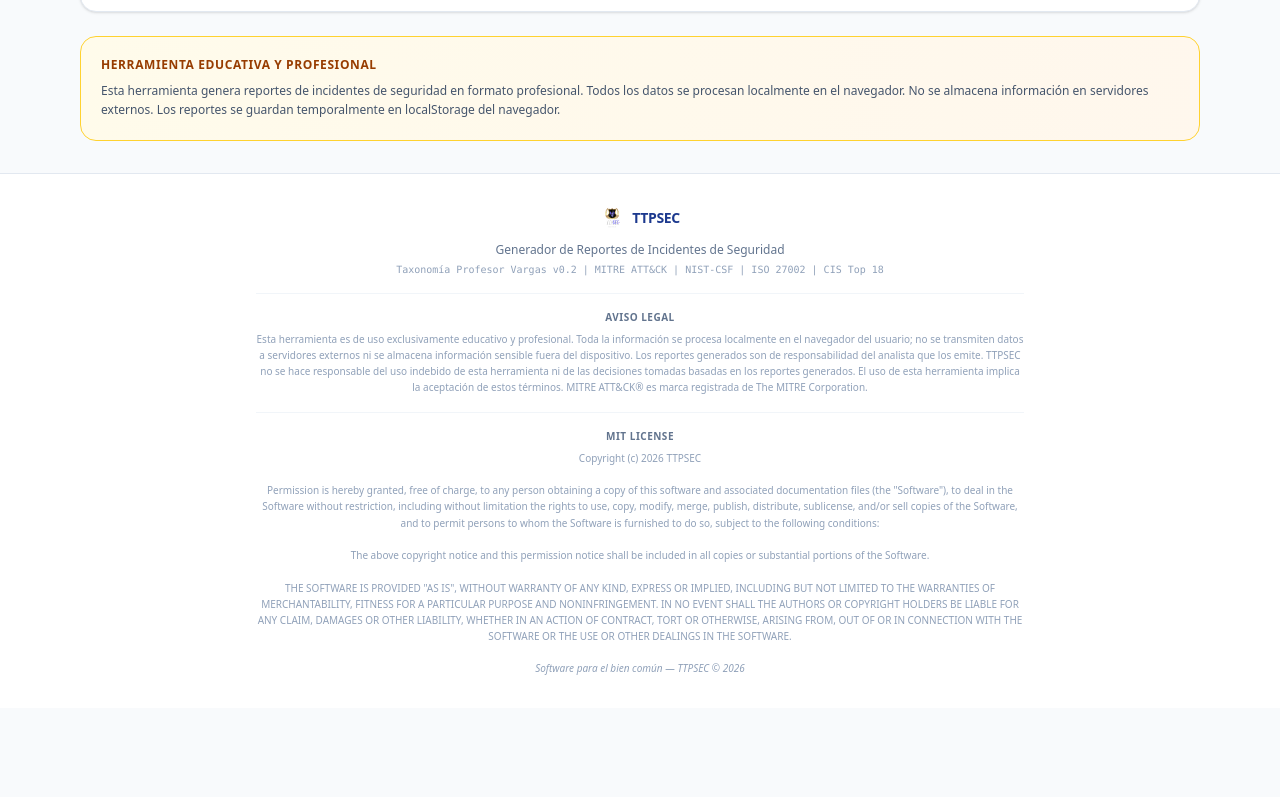
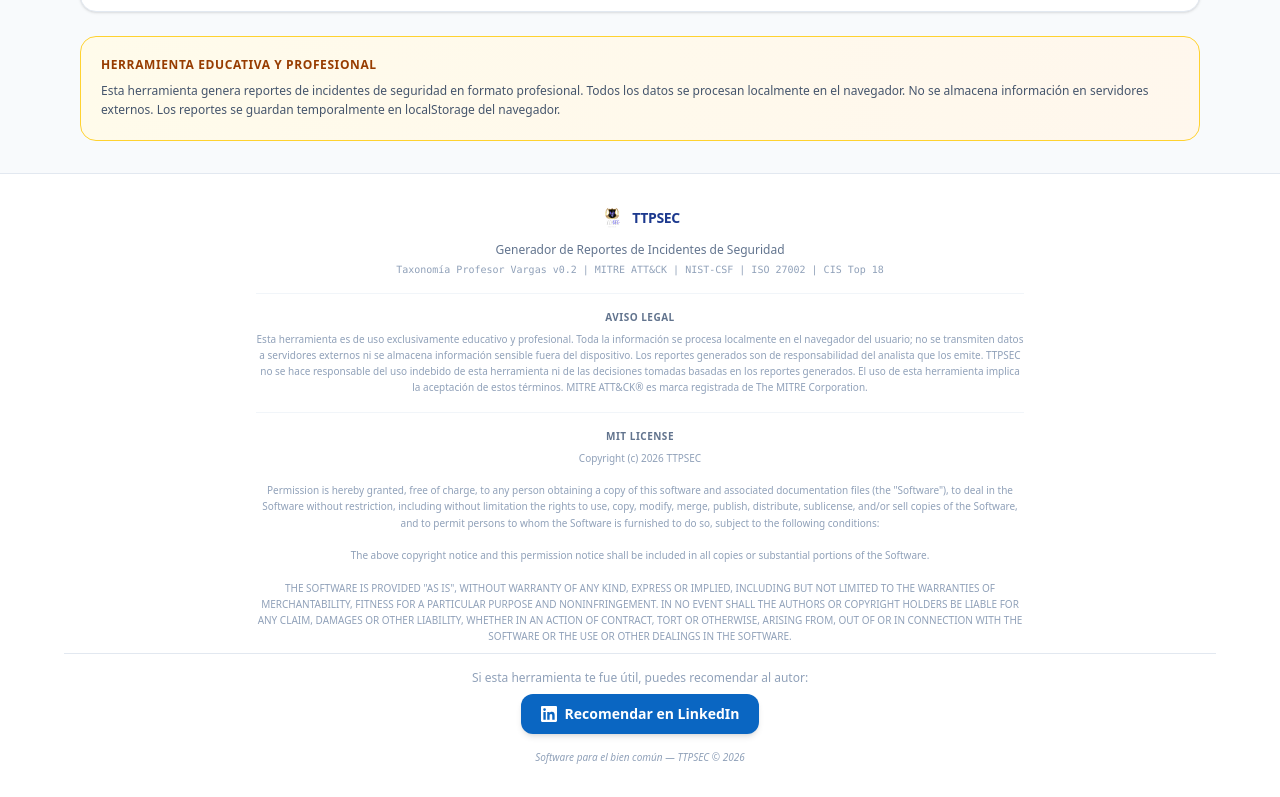
Before and after one commit to not-mickzz/incident-reports, a Next.js app: page / in a window 1280 px wide. Shown: the part 695-1492 px from the top of the page. Before the commit the page ends 1403 px from the top, so only its background shows below. Built offline with nearby package versions, Linux system fonts and the light colour scheme.

Commit message:
Add LinkedIn recommendation button to footer

```diff
--- a/src/components/layout/Footer.tsx
+++ b/src/components/layout/Footer.tsx
@@ -40,6 +40,22 @@
           </p>
         </div>
 
+        {/* LinkedIn recommendation */}
+        <div className="border-t border-slate-200 pt-4 mt-2 text-center">
+          <p className="text-xs text-slate-400 mb-2">Si esta herramienta te fue útil, puedes recomendar al autor:</p>
+          <a
+            href="https://www.linkedin.com/in/profesorsvargasy/details/recommendations/edit/write?profileFormEntryPoint=Detail"
+            target="_blank"
+            rel="noopener noreferrer"
+            className="inline-flex items-center gap-2 px-5 py-2.5 rounded-xl bg-[#0A66C2] text-white text-sm font-bold hover:bg-[#004182] transition-all shadow-md hover:shadow-lg hover:-translate-y-0.5"
+          >
+            <svg className="w-4 h-4" viewBox="0 0 24 24" fill="currentColor">
+              <path d="M20.447 20.452h-3.554v-5.569c0-1.328-.027-3.037-1.852-3.037-1.853 0-2.136 1.445-2.136 2.939v5.667H9.351V9h3.414v1.561h.046c.477-.9 1.637-1.85 3.37-1.85 3.601 0 4.267 2.37 4.267 5.455v6.286zM5.337 7.433a2.062 2.062 0 01-2.063-2.065 2.064 2.064 0 112.063 2.065zm1.782 13.019H3.555V9h3.564v11.452zM22.225 0H1.771C.792 0 0 .774 0 1.729v20.542C0 23.227.792 24 1.771 24h20.451C23.2 24 24 23.227 24 22.271V1.729C24 .774 23.2 0 22.222 0h.003z" />
+            </svg>
+            Recomendar en LinkedIn
+          </a>
+        </div>
+
         <p className="text-[10px] text-slate-400 italic text-center mt-4">
           Software para el bien común — TTPSEC &copy; {new Date().getFullYear()}
         </p>
```
